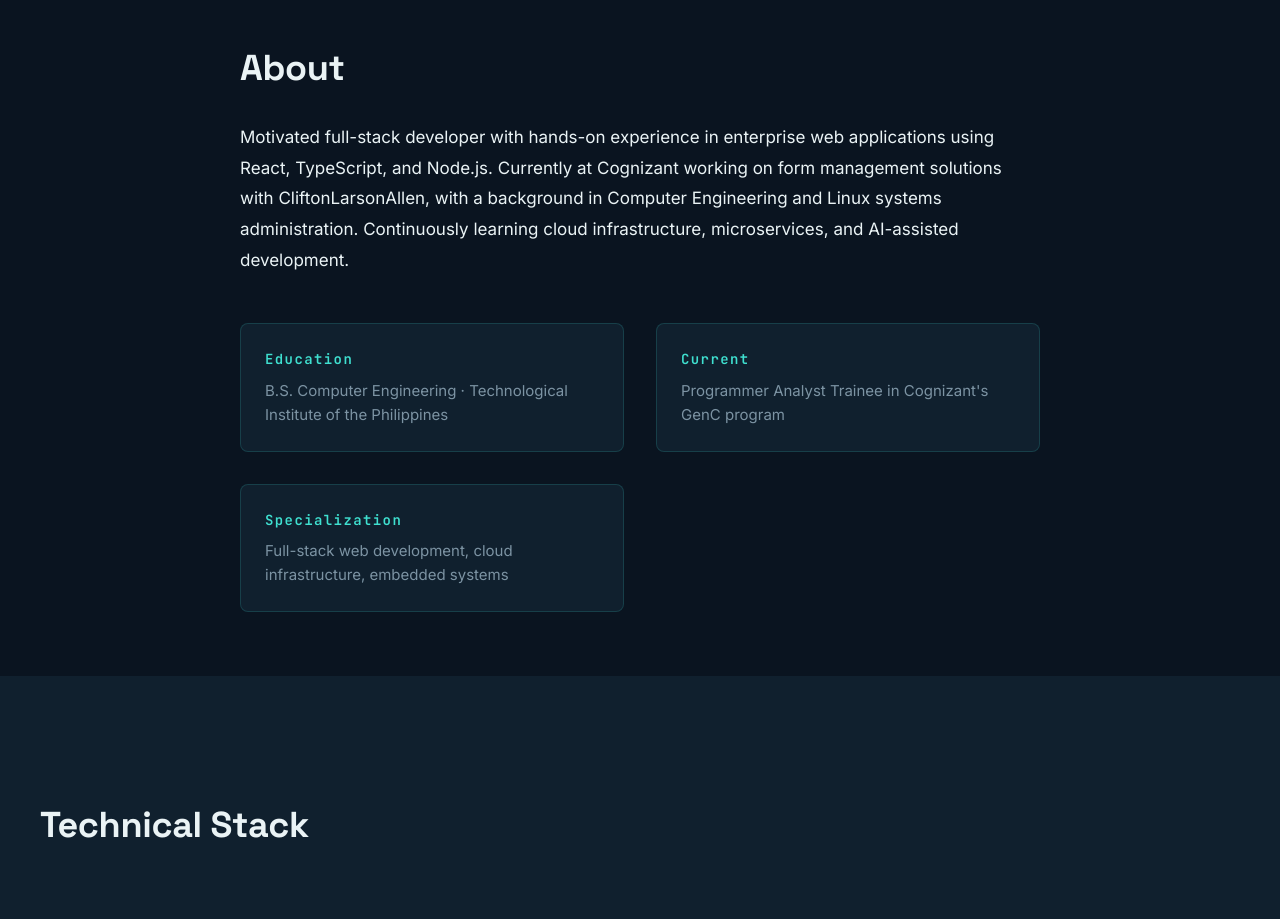
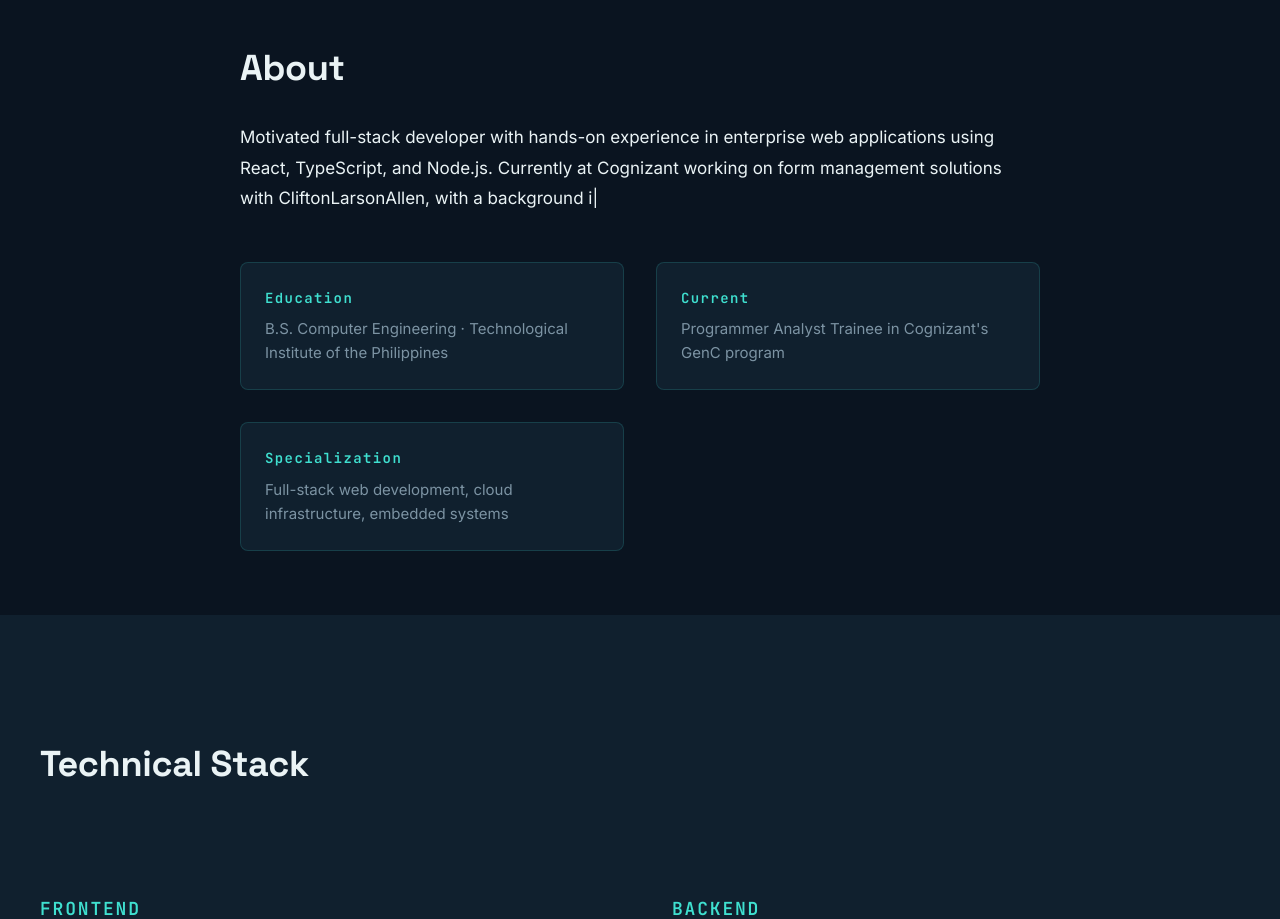
Before and after one commit to Itanaki/my-portfolio, a React (Vite) app: page / in a window 1280 px wide. Shown: the part 860-1779 px from the top of the page. Built offline with nearby package versions, Linux system fonts and the light colour scheme.

Commit message:
- typewriter effect in headers in different section

```diff
--- a/src/components/About.jsx
+++ b/src/components/About.jsx
@@ -1,15 +1,18 @@
 import { profile } from '../data/resume';
 import { useInView } from '../hooks/useInView';
+import { useTypewriter } from '../hooks/useTypewriter';
 import '../styles/About.css';
 
 export function About() {
   const [ref, isInView] = useInView();
+  const headingRef = useTypewriter({ speed: 40 });
+  const bioRef = useTypewriter({ speed: 30 });
 
   return (
     <section className="about" id="about" ref={ref}>
       <div className={`about-content ${isInView ? 'animate' : ''}`}>
-        <h2>About</h2>
-        <p className="about-text">{profile.bio}</p>
+        <h2 ref={headingRef}>About</h2>
+        <p className="about-text" ref={bioRef}>{profile.bio}</p>
         <div className="about-highlights">
           <div className="highlight">
             <strong>Education</strong>
--- a/src/components/Certifications.jsx
+++ b/src/components/Certifications.jsx
@@ -1,11 +1,13 @@
 import { useState } from 'react';
 import { curatedCertifications, allCertifications } from '../data/resume';
 import { useInView } from '../hooks/useInView';
+import { useTypewriter } from '../hooks/useTypewriter';
 import '../styles/Certifications.css';
 
 export function Certifications() {
   const [showAll, setShowAll] = useState(false);
   const [ref, isInView] = useInView();
+  const headingRef = useTypewriter({ speed: 40 });
 
   const extraCerts = allCertifications.filter(
     (cert) => !curatedCertifications.some((c) => c.name === cert.name)
@@ -13,8 +15,8 @@ export function Certifications() {
 
   return (
     <section className="certifications" ref={ref}>
-      <div className={`certs-content ${isInView ? 'animate' : ''}`}>
-        <h2>Certifications & Learning</h2>
+      <div className={`certs-content ${isInView ? 'animate' : ''}`} >
+        <h2 ref={headingRef}>Certifications & Learning</h2>
 
         <div className="cert-group">
           <h3 className="cert-group-title">Highlighted Certifications</h3>
--- a/src/components/Contact.jsx
+++ b/src/components/Contact.jsx
@@ -1,14 +1,16 @@
 import { profile } from '../data/resume';
 import { useInView } from '../hooks/useInView';
+import { useTypewriter } from '../hooks/useTypewriter';
 import '../styles/Contact.css';
 
 export function Contact() {
   const [ref, isInView] = useInView();
+  const headingRef = useTypewriter({ speed: 40 });
 
   return (
     <section className="contact" id="contact" ref={ref}>
       <div className={`contact-content ${isInView ? 'animate' : ''}`}>
-        <h2>Get in Touch</h2>
+        <h2 ref={headingRef}>Get in Touch</h2>
 
         <div className="contact-block">
           <p className="contact-prompt">→ Let's work together</p>
--- a/src/components/Experience.jsx
+++ b/src/components/Experience.jsx
@@ -1,14 +1,16 @@
 import { experience } from '../data/resume';
 import { useInView } from '../hooks/useInView';
+import { useTypewriter } from '../hooks/useTypewriter';
 import '../styles/Experience.css';
 
 export function Experience() {
   const [ref, isInView] = useInView();
+  const headingRef = useTypewriter({ speed: 40 });
 
   return (
     <section className="experience" ref={ref}>
       <div className={`experience-content ${isInView ? 'animate' : ''}`}>
-        <h2>Experience</h2>
+        <h2 ref={headingRef}>Experience</h2>
 
         <div className="timeline">
           {experience.map((entry, idx) => (
--- a/src/components/Hero.jsx
+++ b/src/components/Hero.jsx
@@ -2,6 +2,7 @@ import { profile } from '../data/resume';
 import portraitImage from '../assets/me.png';
 import { GeometricBackground } from './GeometricBackground';
 import { useEffect, useRef } from 'react';
+import { useTypewriter } from '../hooks/useTypewriter';
 import '../styles/Hero.css';
 import '../styles/GeometricBackground.css';
 
@@ -9,6 +10,8 @@ export function Hero() {
   const bgRef = useRef(null);
   const scrollYRef = useRef(0);
   const animationFrameRef = useRef(null);
+  const titleRef = useTypewriter({ immediate: true, speed: 40 });
+  const roleRef = useTypewriter({ immediate: true, speed: 40 });
 
   useEffect(() => {
     const handleScroll = () => {
@@ -41,8 +44,8 @@ export function Hero() {
       <div className="hero-content">
         <div className="hero-grid">
           <div className="hero-main">
-            <h1 className="hero-title">Enzo Daren B. Padual</h1>
-            <p className="hero-role">{profile.role} at {profile.company}</p>
+            <h1 className="hero-title" ref={titleRef}>Enzo Daren B. Padual</h1>
+            <p className="hero-role" ref={roleRef}>{profile.role} at {profile.company}</p>
 
             <div className="status-strip">
               <span className="status-indicator">● {profile.status}</span>
--- a/src/components/Projects.jsx
+++ b/src/components/Projects.jsx
@@ -1,14 +1,16 @@
 import { projects } from "../data/resume";
 import { useInView } from "../hooks/useInView";
+import { useTypewriter } from "../hooks/useTypewriter";
 import "../styles/Projects.css";
 
 export function Projects() {
   const [ref, isInView] = useInView();
+  const headingRef = useTypewriter({ speed: 40 });
 
   return (
     <section className="projects" id="work" ref={ref}>
       <div className={`projects-content ${isInView ? 'animate' : ''}`}>
-        <h2>Featured Projects</h2>
+        <h2 ref={headingRef}>Featured Projects</h2>
 
         <div className="projects-list">
           {projects.map((project, idx) => {
--- a/src/components/Skills.jsx
+++ b/src/components/Skills.jsx
@@ -1,5 +1,6 @@
 import { useEffect, useRef, useState } from 'react';
 import { skills } from '../data/resume';
+import { useTypewriter } from '../hooks/useTypewriter';
 import '../styles/Skills.css';
 
 function SkillBar({ skill, inView }) {
@@ -27,6 +28,7 @@ function SkillBar({ skill, inView }) {
 export function Skills() {
   const sectionRef = useRef(null);
   const [inView, setInView] = useState(false);
+  const headingRef = useTypewriter({ speed: 40 });
 
   useEffect(() => {
     const observer = new IntersectionObserver(
@@ -53,7 +55,7 @@ export function Skills() {
   return (
     <section className="skills" id="skills" ref={sectionRef}>
       <div className="skills-content">
-        <h2>Technical Stack</h2>
+        <h2 ref={headingRef}>Technical Stack</h2>
 
         {skills.map((category) => (
           <div key={category.category} className="skill-category">
--- /dev/null
+++ b/src/hooks/useTypewriter.jsx
@@ -0,0 +1,94 @@
+import { useEffect, useRef } from 'react';
+
+export function useTypewriter(options = {}) {
+  const ref = useRef(null);
+  const hasAnimatedRef = useRef(false);
+  const observerRef = useRef(null);
+  const intervalRef = useRef(null);
+  const { threshold = 0.1, immediate = false, speed = 50 } = options;
+
+  useEffect(() => {
+    const element = ref.current;
+    if (!element) return;
+
+    // Don't restart animation if already done
+    if (hasAnimatedRef.current) return;
+
+    const startAnimation = () => {
+      const text = element.getAttribute('data-text') || element.textContent;
+      const charCount = text.length;
+
+      // Store full text
+      element.setAttribute('data-text', text);
+      element.textContent = '';
+
+      // Get computed styles for cursor sizing
+      const computedStyle = window.getComputedStyle(element);
+      const fontSize = computedStyle.fontSize;
+
+      // Create cursor
+      const cursor = document.createElement('span');
+      cursor.className = 'typewriter-cursor';
+      cursor.style.fontSize = fontSize;
+      cursor.textContent = '|';
+
+      element.appendChild(cursor);
+
+      let index = 0;
+      intervalRef.current = setInterval(() => {
+        if (index <= charCount) {
+          const displayText = text.substring(0, index);
+          element.textContent = displayText;
+          element.appendChild(cursor);
+          index++;
+        } else {
+          if (intervalRef.current) {
+            clearInterval(intervalRef.current);
+            intervalRef.current = null;
+          }
+          cursor.remove();
+          element.textContent = text;
+          hasAnimatedRef.current = true;
+        }
+      }, speed);
+    };
+
+    if (immediate) {
+      // Start immediately for Hero section
+      setTimeout(() => {
+        startAnimation();
+      }, 0);
+      return () => {
+        if (intervalRef.current) {
+          clearInterval(intervalRef.current);
+        }
+      };
+    }
+
+    // For scroll-triggered animations
+    observerRef.current = new IntersectionObserver(
+      ([entry]) => {
+        if (entry.isIntersecting && !hasAnimatedRef.current) {
+          startAnimation();
+          if (observerRef.current) {
+            observerRef.current.unobserve(element);
+          }
+        }
+      },
+      { threshold }
+    );
+
+    observerRef.current.observe(element);
+
+    return () => {
+      if (intervalRef.current) {
+        clearInterval(intervalRef.current);
+      }
+      if (observerRef.current) {
+        observerRef.current.disconnect();
+      }
+    };
+  }, [immediate, speed, threshold]);
+
+  return ref;
+}
--- a/src/styles/animations.css
+++ b/src/styles/animations.css
@@ -86,3 +86,20 @@
     opacity: 1;
   }
 }
+
+/* Typewriter cursor animation */
+@keyframes blink {
+  0%, 49% {
+    opacity: 1;
+  }
+  50%, 100% {
+    opacity: 0;
+  }
+}
+
+.typewriter-cursor {
+  display: inline;
+  margin-left: 2px;
+  animation: blink 1s step-end infinite;
+  font-weight: normal;
+}
```
